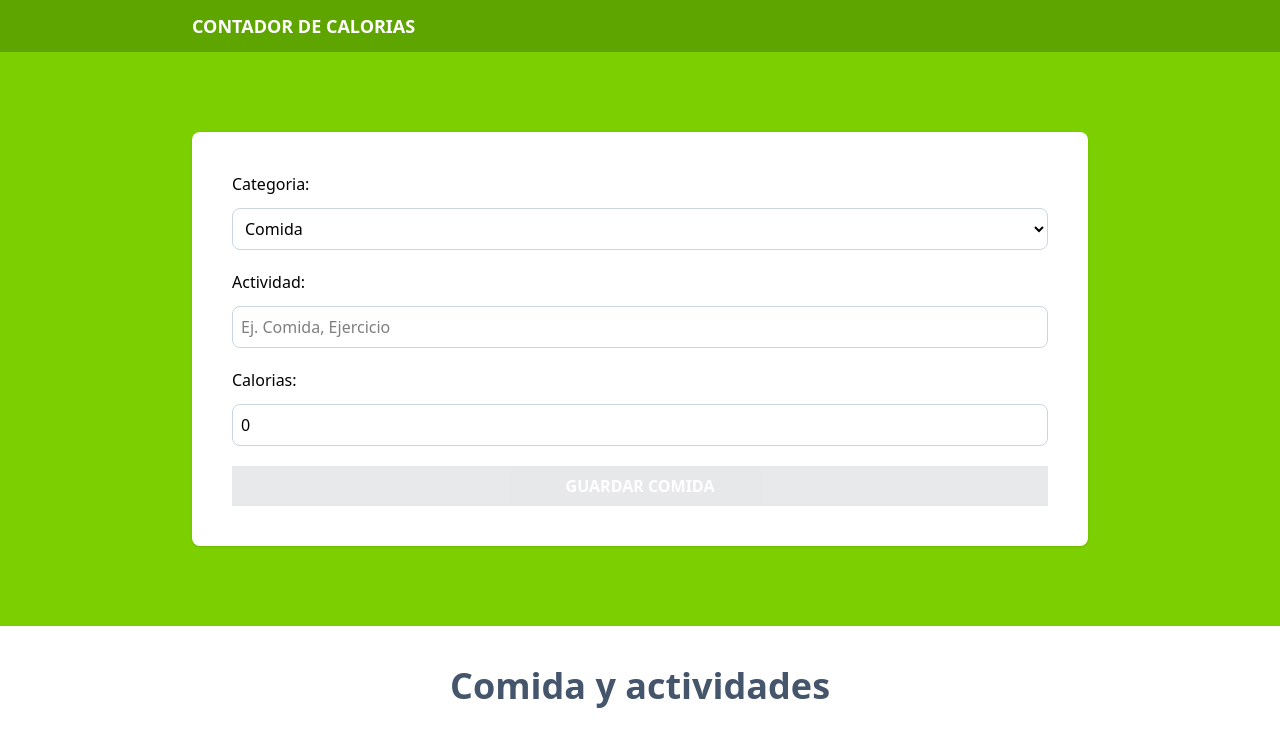
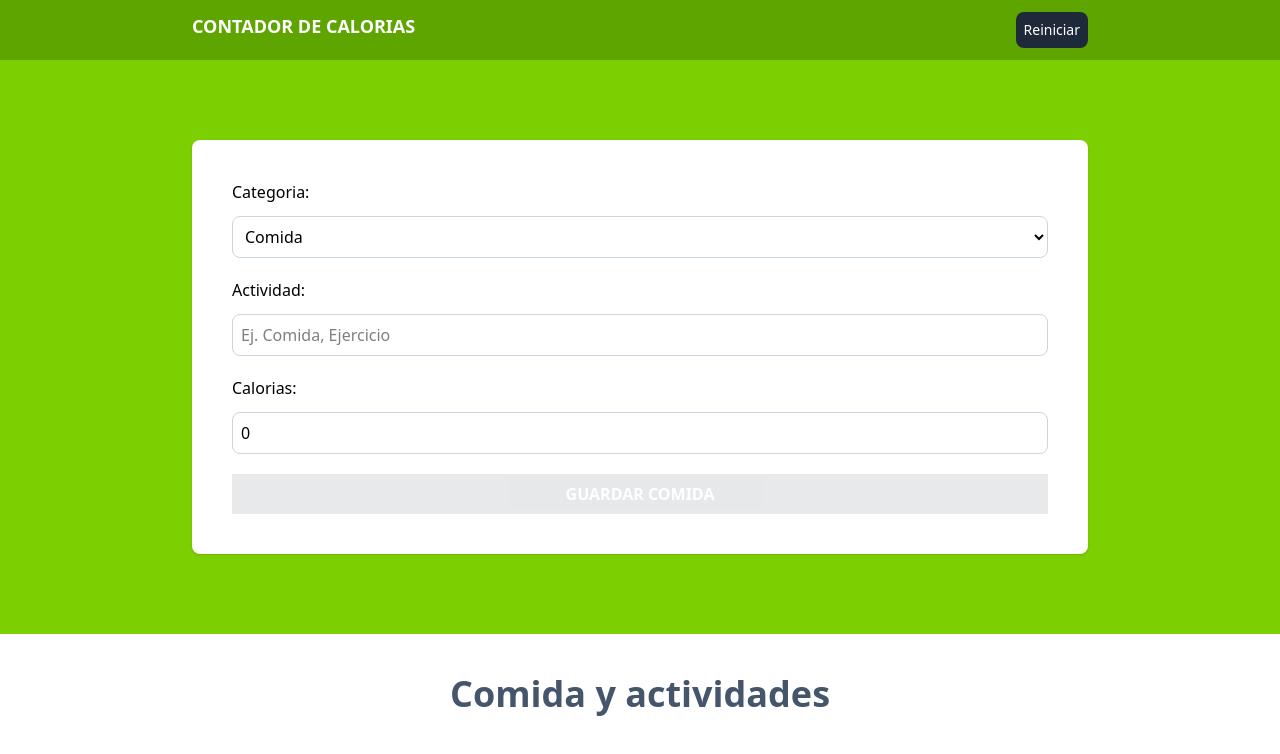
Before and after one commit to jesusRL96/Curso-ts_react-udmy, a React (Vite) app in the folder calorias-contador/: page / in a window 1280 px wide. Shown: the top 754 px of the page. Built offline with nearby package versions, Linux system fonts and the light colour scheme.

Commit message:
borrar actividades

```diff
--- a/calorias-contador/src/App.tsx
+++ b/calorias-contador/src/App.tsx
@@ -1,4 +1,4 @@
-import { useEffect, useReducer } from "react";
+import { useEffect, useMemo, useReducer } from "react";
 import Form from "./Components/Form";
 import { activityReducer, initialState } from "./reducers/activity-reducer";
 import { ActivityList } from "./Components/ActivityList";
@@ -8,6 +8,9 @@ function App() {
   useEffect(() => {
     localStorage.setItem("activities", JSON.stringify(state.activities));
   }, [state.activities]);
+
+  const canRestartApp = () =>
+    useMemo(() => state.activities, [state.activities]);
   return (
     <>
       <header className="bg-lime-600 py-3">
@@ -15,6 +18,13 @@ function App() {
           <h1 className="text-center text-lg font-bold text-white uppercase">
             Contador de calorias
           </h1>
+          <button
+            disabled={!canRestartApp}
+            className="p-2 bg-gray-800 hover:bg-gray-900 text-white cursor-pointer rounded-lg text-sm disabled:opacity-10"
+            onClick={() => dispatch({ type: "clean-activities" })}
+          >
+            Reiniciar
+          </button>
         </div>
       </header>
       <section className="bg-lime-500 py-20 px-5">
--- a/calorias-contador/src/reducers/activity-reducer.ts
+++ b/calorias-contador/src/reducers/activity-reducer.ts
@@ -12,6 +12,9 @@ export type ActivityActions =
   | {
       type: "set-activity";
       payload: { id: Activity["id"] };
+    }
+  | {
+      type: "clean-activities";
     };
 
 export type ActivityState = {
@@ -19,10 +22,10 @@ export type ActivityState = {
   activeId: Activity["id"];
 };
 
-const getActivitiesLocalStorage = () :Activity[] => {
-	const activities = localStorage.getItem("activities")
-	return activities ? JSON.parse(activities) : []
-}
+const getActivitiesLocalStorage = (): Activity[] => {
+  const activities = localStorage.getItem("activities");
+  return activities ? JSON.parse(activities) : [];
+};
 
 export const initialState: ActivityState = {
   activities: getActivitiesLocalStorage(),
@@ -67,5 +70,12 @@ export const activityReducer = (
       ),
     };
   }
+  if (action.type == "clean-activities") {
+		return {
+			...state,
+			activities:[]
+		}
+	}
+
   return state;
 };
```
